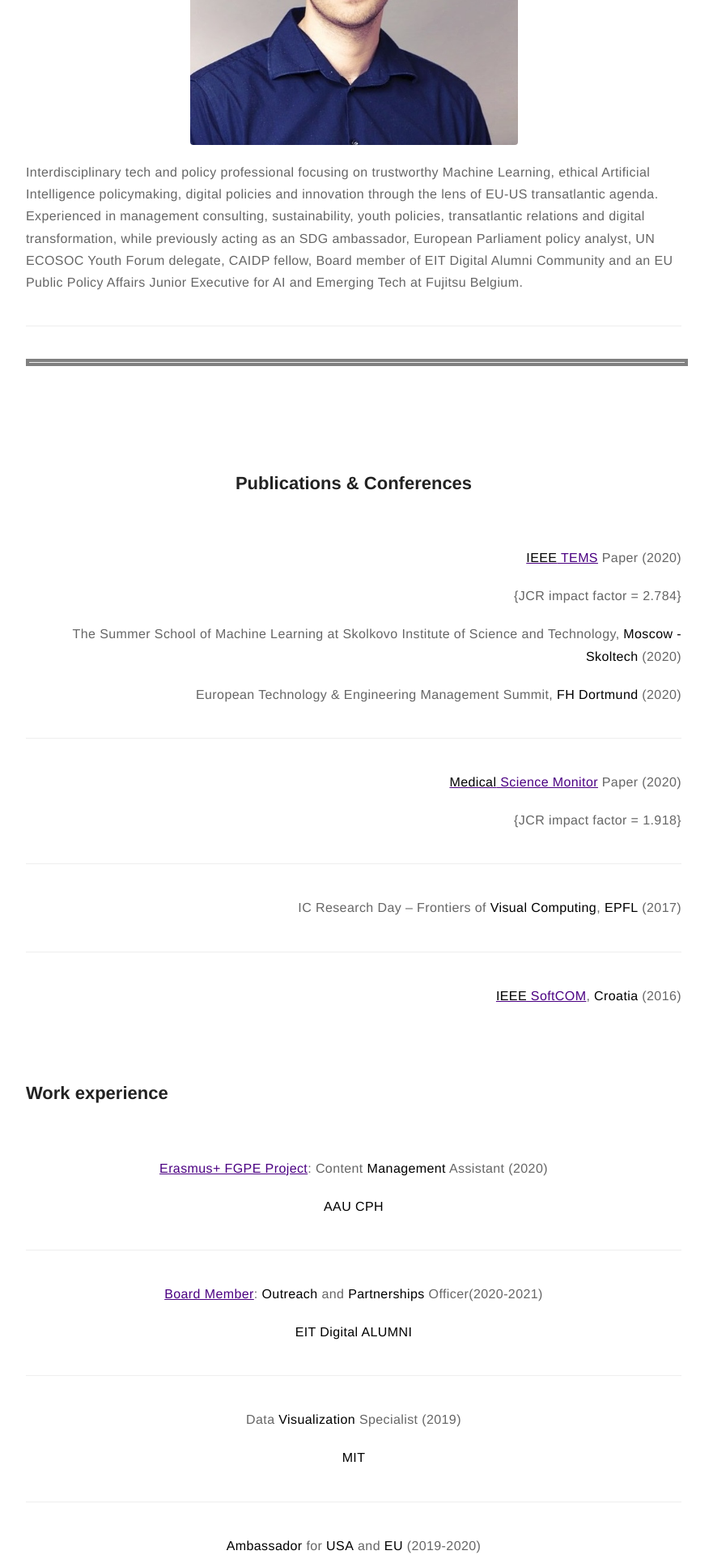
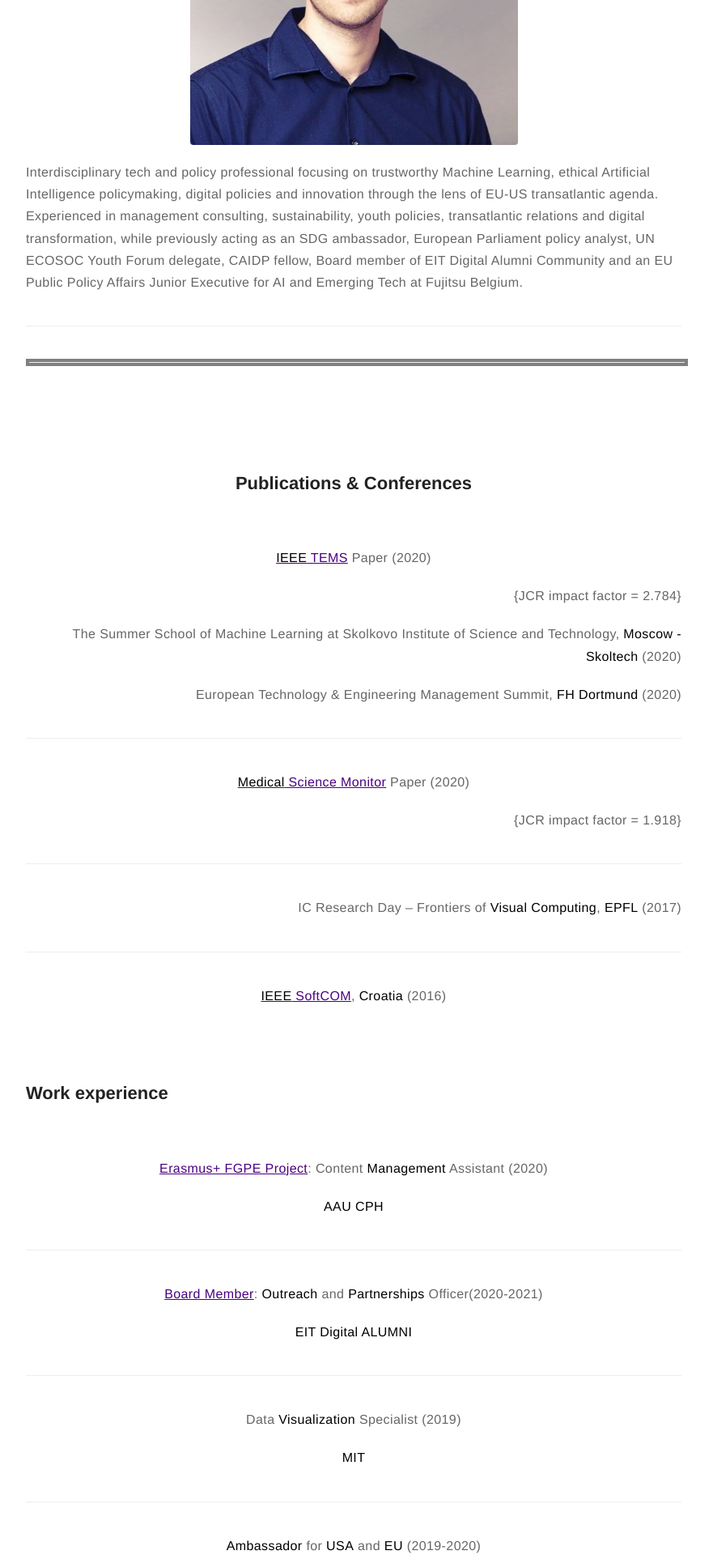
Before and after one commit to dljubenk/dljubenk.github.io, a Jekyll site: the page built from about.md, in a window 1280 px wide. Shown: the part 351-2271 px from the top of the page at 81% size, without its empty margins (203-1084 px from the left). Built offline with Jekyll 4.4.1, drawn with Linux system fonts in a browser that asks for light colours.

Commit message:
Update about.md

```diff
--- a/about.md
+++ b/about.md
@@ -19,17 +19,17 @@ layout: page
 
 <br>
 
-<p align="right"><a href="https://ieeexplore.ieee.org/abstract/document/9111707"><strong>IEEE</strong> TEMS</a> Paper (2020)</p>
+<p align="center"><a href="https://ieeexplore.ieee.org/abstract/document/9111707"><strong>IEEE</strong> TEMS</a> Paper (2020)</p>
 <p align="right">{JCR impact factor = 2.784}</p>
 <p align="right">The Summer School of Machine Learning at Skolkovo Institute of Science and Technology, <strong>Moscow - Skoltech</strong> (2020)</p>
 <p align="right">European Technology & Engineering Management Summit, <strong>FH Dortmund</strong> (2020)</p>
 ---
-<p align="right"><a href="https://www.medscimonit.com/abstract/index/idArt/923166"><strong>Medical</strong> Science Monitor</a> Paper (2020)</p>
+<p align="center"><a href="https://www.medscimonit.com/abstract/index/idArt/923166"><strong>Medical</strong> Science Monitor</a> Paper (2020)</p>
 <p align="right">{JCR impact factor = 1.918}</p>
 ---
 <p align="right">IC Research Day – Frontiers of <strong>Visual Computing</strong>, <strong>EPFL</strong> (2017)</p>
 ---
-<p align="right"><a href="http://marjan.fesb.hr/SoftCOM/2016/files/apk/final_program_2016.pdf"><strong>IEEE</strong> SoftCOM</a>, <strong>Croatia</strong> (2016)</p>
+<p align="center"><a href="http://marjan.fesb.hr/SoftCOM/2016/files/apk/final_program_2016.pdf"><strong>IEEE</strong> SoftCOM</a>, <strong>Croatia</strong> (2016)</p>
 
 <br>
 <br>
```
